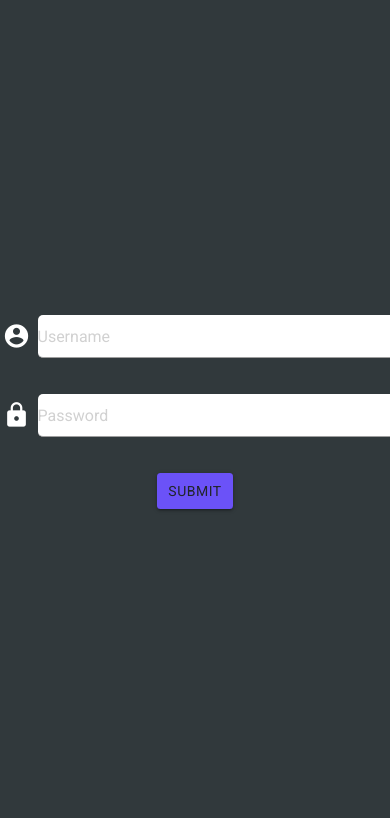
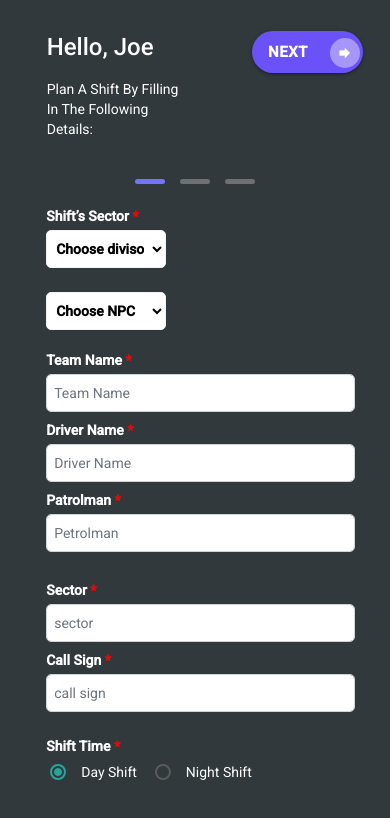
Before and after one commit to a9kitkumar/shift-manager-ta9, an Angular app: page /login in a window 390 px wide. Shown: the top 818 px of the page. Built offline with nearby package versions, Linux system fonts and the light colour scheme.

Commit message:
responsive issue

```diff
--- a/src/app/components/home/home.component.css
+++ b/src/app/components/home/home.component.css
@@ -1,6 +1,7 @@
  .signform {
   text-transform: capitalize;
   padding: 8% 8% 0% 8%;
+  height: 100vh;
  }
 
  section.ownSection .container {
@@ -16,7 +17,45 @@
    width: 120px;
  }
  .ownLocation{
-  margin-right: 4px;
+  margin-right: 8px;
+  width: 10px;
+ }
+ .iconWrite{
+  background: #7375f8;
+  width: 225px;
+  border-radius: 50%;
+  height: 225px;
+  padding: 38px;
+  display: inline-block;
+ }
+ .headingFinal
+ {
+  text-align: left;
+  font-size: 14px;
+  letter-spacing: 0px;
+  color: #FFFFFF;
+  opacity: 1;
+ }
+ .finish li{
+  display: flex;
+  /* align-items: center; */
+  justify-content: space-between;
+  padding-right: 30px;
+ }
+ .finish1 li{
+  display: flex;
+  /* align-items: center; */
+  justify-content: space-between;
+  padding-right: 10px;
+ }
+ .writeimg{
+  top: -6px;
+  background-color: transparent;
+  position: absolute;
+  width: 345px;
+  height: 226px;
+  left: -55px;
+  bottom: 0px;
  }
  .startTime
  {
@@ -28,6 +67,7 @@
   font-size: 14px;
   margin-right:5px;
  }
+
  .endTime
  {
   font-weight: 500;
@@ -37,13 +77,24 @@
   border-radius: 5px;
   font-size: 14px;
  }
+ .ownTable td th{
+  padding: 0px 5px!important;
+ }
+ input.ownInput {
+  width: 30px!important;
+  border-bottom: 0!important;
+  color: #000;
+
+}
  .location{
   display: flex;
-  max-width: 70px;
+  width: 90px;
   background-color: #7375f8;
   justify-content: center;
-  padding: 6px 6px;
+  padding: 0px 0px;
   border-radius: 49px;
+  height: 28px;
+  align-items: center;
  }
  .bg-purple{
   background-color: #7375f8;
@@ -58,31 +109,41 @@
   background-color: #7375f8;
   border-radius: 50%;
   width: 100%;
-  position: absolute;
+  position: fixed;
   right: 40px;
 }
 .ownTextArea
 {
+
   background-color: #fff;
-  color: black;
+  color: gray;
   margin-top: 0px;
   margin-bottom: 0px;
   height: 75px;
   border-radius: 5px;
   font-size: 14px;
   padding: 5px;
+
 }
 .deleteicon
 {
   display: flex;
   justify-content: flex-start;
   align-items: center;
+  position: relative;
+  padding-left: 15px;
 }
-.ownDelete
-{
+
+.ownDelete {
   width: 100%;
   max-width: 18px;
   margin-right: 18px;
+  position: relative;
+  left: -28px;
+  top: 0px;
+}
+.form-group {
+  margin-bottom: 0;
 }
  .ownHeading {
    text-align: left;
@@ -91,7 +152,7 @@
    opacity: 1;
    font-size: 14px;
    font-weight: 600;
-   margin-bottom: 10px!important;
+   margin-bottom: 4px!important;
    padding-left: 0 !important;
  }
 
@@ -101,14 +162,52 @@
   padding: 5px;
   border: 1px solid #f2f2f2;
   border-radius: 5px;
-   height: 45px;
-   /* color: var(--unnamed-color-000000); */
+  height: 38px;
   text-align: left;
   font-size: 14px;
   letter-spacing: 0px;
   color: #000000;
-   font-weight: 600;
  }
+ option:first-child {
+  margin-top: -2px;
+  padding-top: 0px!important;
+  position: relative;
+}
+
+select {
+  outline: none!important;
+}
+
+select option {
+  background-color: white;
+  color: black;
+}
+
+.header {
+  display: flex;
+  justify-content: center;
+  align-items: center;
+  width: 100%;
+  height: 20px;
+  z-index: 10;
+  margin-bottom: 15px;
+}
+.header .indicator {
+  position: relative;
+  display: inline-block;
+  width: 30px;
+  height: 5px;
+  border-radius: 70px;
+  margin-left: 15px;
+  background-color: #6e7071;
+}
+div.header span.active {
+  background-color: #7375f8;
+}
+.header .indicator:first-of-type {
+  margin-left: 0;
+}
+
 
  .form-control {
    display: block !important;
@@ -124,22 +223,22 @@
    border: 1px solid #ced4da !important;
    border-radius: 5px !important;
    box-sizing: border-box !important;
-   height: 45px !important;
+   height: 38px !important;
    transition: border-color .15s ease-in-out, box-shadow .15s ease-in-out !important;
  }
 
  .contentHeading {
   text-align: left;
-   font-size: 32px;
+  font-size: 28px;
   letter-spacing: 0px;
-   color: #FFFFFF;
+  color: #d4d2d2;
  }
 
  .contentHeadingParah {
    text-align: left;
-   font-size: 18px;
+   font-size: 16px;
    letter-spacing: 0px;
-   color: #FFFFFF;
+   color: #d4d2d2;
  }
 
  /* .second {
@@ -244,14 +343,112 @@ li {
 
  .button-next {
   background: #6b52f8;
-   border-radius: 19px;
+  border-radius: 98px;
+  height: 42px;
+  padding-left: 15px;
+  color: #fff;
+  font-size: 15px;
+  font-weight: 600;
  }
 
  .next-button {
-   font-size: 2.4rem;
-   /* line-height: inherit; */
-   border-radius: 40px;
-   /* padding-top: 0px; */
-   margin: 1px -15px 0px 12px;
+  font-size: 16px;
+  border-radius: 50%;
+  margin: -3px -8px -11px 22px;
   background-color: #a696f8;
+  padding: 3px 7px;
  }
+.own-signature-field{
+  width: 100%!important;
+  padding: 0px!important;
+  margin: 0px;
+}
+.own-signature-field input, .own-signature-field select, .own-signature-field textarea{
+  min-width: 290px!important;
+  width:100%;
+}
+.disabled-dark{
+  color:#cac9c9!important;
+}
+
+/* td {
+  padding: .75rem;
+  vertical-align: middle;
+  border-bottom: 1px solid #636363;
+} */
+tr {
+  border-bottom: 2px solid #565656;
+}
+.table thead th {
+  vertical-align: bottom;
+  border-bottom: 0;
+}
+.table td, .table th {
+  padding: .75rem;
+  vertical-align: middle;
+  border-top: 0;
+}
+
+@media(max-width:776px){
+  .writeimg {
+    top: -6px;
+    background-color: transparent;
+    position: absolute;
+    width: 345px;
+    height: 226px;
+    left: 6%;
+    bottom: 0px;
+  }
+  .row.summery .col-md-3 {
+    text-align: center;
+}
+.finish1 li .col-md-3 {
+  text-align: left!important;
+}
+.finish1 li .col-md-9
+{
+  text-align: right;
+  padding-right: 15px!important;
+  padding-bottom: 10px;
+}
+.contentHeading {
+  text-align: left;
+  font-size: 24px;
+  letter-spacing: 0px;
+  color: #FFFFFF;
+}
+.contentHeadingParah {
+  text-align: left;
+  font-size: 14px;
+  letter-spacing: 0px;
+  color: #FFFFFF;
+}
+.signform .row .right-align span button {
+  margin-top: 10px!important;
+}
+select {
+  background-color: #fff;
+  width: 120px;
+  padding: 5px;
+  border: 1px solid #f2f2f2;
+  border-radius: 5px;
+  height: 38px;
+  text-align: left;
+  font-size: 14px;
+  letter-spacing: 0px;
+  color: #000000;
+  font-weight: 600;
+}
+.ownTextArea {
+  background-color: #fff;
+  color: black;
+  margin-top: 0px;
+  margin-bottom: 0px;
+  height: 75px;
+  border-radius: 5px;
+  font-size: 14px;
+  padding: 5px;
+  width: 210px;
+}
+
+}
--- a/src/app/components/home/home.component.html
+++ b/src/app/components/home/home.component.html
@@ -9,7 +9,7 @@
         </div>
       </div>
       <div class="col s12 m6 right-align">
-        <img (click)="nextButton('1')" src="../../../assets/img/next.svg" class="arrowsvg">
+        <!-- <img (click)="nextButton('1')" src="../../../assets/img/next.svg" class="arrowsvg"> -->
 
         <!-- <svg (click)="nextButton('1')" class="arrowsvg" xmlns="http://www.w3.org/2000/svg" width="164" height="59"
           viewBox="0 0 164 59" style="
@@ -50,14 +50,20 @@
             <path class="d" d="M4094.5,247.98l5.818,4.687-5.818,4.9" transform="translate(-2335.996 3.914)"></path>
           </g>
         </svg> -->
-        <!-- <button class="btn waves-effect waves-light button-next" type="submit" name="action"
-          (click)="nextButton('1')"><i class="material-icons right next-button">forward</i>Next</button> -->
+        <button class="btn waves-effect waves-light button-next" type="submit" name="action"
+          (click)="nextButton('1')"><i class="material-icons right next-button">forward</i>Next</button>
       </div>
     </div>
+    <div class="header">
+      <span class="indicator active"></span>
+      <span class="indicator"></span>
+      <span class="indicator"></span>
+    </div>
+
     <div class="pl-0">
       <div class="col-md-9">
         <div class="row">
-          <div class="form-group col-md-4">
+          <div class="form-group col-md-4 pr-1">
             <label class="label-class required ownHeading">Shift’s Sector</label>
             <select class="browser-default">
               <option value="" selected disabled>Choose divison</option>
@@ -66,8 +72,8 @@
               <option value="3">Option 3</option>
             </select>
           </div>
-          <div class="form-group col-md-4">
-            <label style="visibility: hidden;">Shift sector</label>
+          <div class="form-group col-md-4 pr-1">
+            <label style="visibility: hidden;" class="label-class required ownHeading"></label>
             <select class="browser-default">
               <option value="" disabled selected>Choose NPC</option>
               <option value="1">Option 1</option>
@@ -77,32 +83,32 @@
           </div>
         </div>
         <div class="row">
-          <div class="form-group col-md-4">
+          <div class="form-group col-md-4 pr-1">
             <label class="label-class required ownHeading">Team Name</label>
             <input type="text" name="Name" class="form-control" placeholder="Team Name" autocomplete="on" required>
 
           </div>
-          <div class="form-group col-md-4">
+          <div class="form-group col-md-4 pr-1">
             <label class="label-class required ownHeading">Driver Name</label>
             <input type="text" name="Name" class="form-control" placeholder="Driver Name" autocomplete="on" required>
           </div>
-          <div class="form-group col-md-4">
+          <div class="form-group col-md-4 pr-1">
             <label class="label-class required ownHeading">Patrolman</label>
             <input type="text" name="Name" class="form-control" placeholder="Petrolman" autocomplete="on" required>
           </div>
         </div>
         <div class="row">
-          <div class="form-group col-md-4">
+          <div class="form-group col-md-4 pr-1">
             <label class="label-class required ownHeading">Sector</label>
             <input type="text" name="Name" class="form-control" placeholder="sector" required>
           </div>
-          <div class="form-group col-md-4">
+          <div class="form-group col-md-4 pr-1">
             <label class="label-class required ownHeading">Call sign</label>
             <input type="text" name="Name" class="form-control" placeholder="call sign" required>
           </div>
         </div>
         <div class="row">
-          <div class="form-group col-md-4">
+          <div class="form-group col-md-4 pr-1">
 
             <label class="label-class required ownHeading col s12 m12 set-margin">Shift time</label>
             <div class="form-group">
@@ -135,9 +141,10 @@
           <p class="contentHeadingParah">Plan a shift by filling in the following details:</p>
         </div>
       </div>
+
       <div class="col s12 m6 right-align">
         <span class="mr-3">
-          <svg (click)="backButton('2')" clas="cursorPointer" xmlns="http://www.w3.org/2000/svg" width="44" height="44" viewBox="0 0 44 44">
+          <!-- <svg (click)="backButton('2')" clas="cursorPointer" xmlns="http://www.w3.org/2000/svg" width="44" height="44" viewBox="0 0 44 44">
             <defs>
               <style>
                 .a {
@@ -158,21 +165,49 @@
               <line class="b" x1="9.358" transform="translate(4.718 4.69)" />
               <path class="b" d="M4100.318,247.98l-5.818,4.687,5.818,4.9" transform="translate(-4094.5 -247.98)" />
             </g>
+          </svg> -->
+          <svg (click)="backButton('2')" class="cursorPointer" xmlns="http://www.w3.org/2000/svg" width="44" height="44" viewBox="0 0 44 44">
+            <defs>
+              <style>
+                .a {
+                  fill: #939090;
+                }
+
+                .b {
+                  fill: none;
+                  stroke: #fff;
+                  stroke-linecap: round;
+                  stroke-width: 4px;
+                }
+
+              </style>
+            </defs>
+            <circle class="a" cx="22" cy="22" r="22" />
+            <g transform="translate(14.677 16.893)">
+              <line class="b" x1="9.358" transform="translate(4.718 4.69)" />
+              <path class="b" d="M4100.318,247.98l-5.818,4.687,5.818,4.9" transform="translate(-4094.5 -247.98)" />
+            </g>
           </svg>
         </span>
         <span>
-          <img src="../../../assets/img/next.svg" (click)="nextButton('2')" class="arrowsvg">
+          <button class="btn waves-effect waves-light button-next" type="submit" name="action"
+            (click)="nextButton('2')"><i class="material-icons right next-button">forward</i>Next</button>
+          <!-- <img src="../../../assets/img/next.svg" (click)="nextButton('2')" class="arrowsvg"> -->
         </span>
       </div>
     </div>
-
-    <div>
-      <table class="responsive-table highlight">
+    <div class="header">
+      <span class="indicator active"></span>
+      <span class="indicator"></span>
+      <span class="indicator"></span>
+    </div>
+    <div class="table-responsive">
+      <table class="table">
         <thead>
           <tr>
-            <th width="10%">SR.No.</th>
-            <th>Time</th>
-            <th>Location</th>
+            <th class="text-center">SR.No.</th>
+            <th class="pl-5">Time</th>
+            <th class="pl-4">Location</th>
             <th>Specific Purpose</th>
             <th>Reason For Deviation</th>
           </tr>
@@ -191,16 +226,20 @@
               </span>
             </td>
             <td>
-              <span class="startTime">10:22</span>
-              <span class="endTime">10:22</span>
+              <span class="startTime">
+                <input type="text" class="ownInput" placeholder="10.00">
+              </span>
+              <span class="endTime">
+                <input type="text" class="ownInput" placeholder="10.00">
+              </span>
             </td>
             <td>
-              <span class="location">
+              <button class="location btn">
                 <span class="bg-purple">
                   <img class="bg-purple ownLocation" src="../../../assets/img/location.svg">
                 </span>
                 <span class="bg-purple">Pick</span>
-              </span>
+              </button>
             </td>
             <td>
               <div class="input-field col s12 m6 pl-0">
@@ -215,7 +254,7 @@
               </div>
             </td>
             <td>
-              <div class="input-field col s12 m2 pl-0">
+              <div class="input-field col s12 m-0 pl-0">
                 <textarea class="ownTextArea">Type Here</textarea>
               </div>
             </td>
@@ -236,12 +275,12 @@
               <span class="endTime">10:22</span>
             </td>
             <td>
-              <span class="location">
+              <button class="location btn">
                 <span class="bg-purple">
                   <img class="bg-purple ownLocation" src="../../../assets/img/location.svg">
                 </span>
                 <span class="bg-purple">Pick</span>
-              </span>
+              </button>
             </td>
             <td>
               <div class="input-field col s12 m6 pl-0">
@@ -256,48 +295,7 @@
               </div>
             </td>
             <td>
-              <div class="input-field col s12 m2 pl-0">
-                <textarea class="ownTextArea">Type Here</textarea>
-              </div>
-            </td>
-          </tr>
-          <tr>
-            <td>
-              <span class="deleteicon">
-                <span>
-                  <img class="ownDelete" src="../../../assets/img/trash.svg">
-                </span>
-                <span>
-                  2
-                </span>
-              </span>
-            </td>
-            <td>
-              <span class="startTime">10:22</span>
-              <span class="endTime">10:22</span>
-            </td>
-            <td>
-              <span class="location">
-                <span class="bg-purple">
-                  <img class="bg-purple ownLocation" src="../../../assets/img/location.svg">
-                </span>
-                <span class="bg-purple">Pick</span>
-              </span>
-            </td>
-            <td>
-              <div class="input-field col s12 m6 pl-0">
-                <select class="browser-default">
-                  <option value="" disabled selected>Choose divison</option>
-                  <option value="1">Option 1</option>
-                  <option value="2">Option 2</option>
-                  <option value="3">Option 3</option>
-                  <option value="4">Option 4</option>
-                  <option value="5">Other.......</option>
-                </select>
-              </div>
-            </td>
-            <td>
-              <div class="input-field col s12 m2 pl-0">
+              <div class="input-field col s12 m-0 pl-0">
                 <textarea class="ownTextArea">Type Here</textarea>
               </div>
             </td>
@@ -307,7 +305,7 @@
       </table>
       <!-- </div> -->
       <span>
-        <img class="ownAddImg" src="../../../assets/img/x.svg" (click)="addDetails()">
+        <img class="ownAddImg cursorPointer" src="../../../assets/img/x.svg" (click)="addDetails()">
       </span>
     </div>
   </div>
@@ -317,9 +315,79 @@
 <!-- =================================Third Slide============================ -->
 
 <section *ngIf="stepThree">
+  <div class="signform">
+
+  <div class="row">
+    <div class="col s12 m6">
+      <div style="margin-left: 10px; color: #fff; ">
+        <h2 class="contentHeading">Hello, Joe</h2>
+        <p class="contentHeadingParah">Plan a shift by filling in the following details:</p>
+      </div>
+    </div>
+
+    <div class="col s12 m6 right-align">
+      <span class="mr-3">
+        <!-- <svg (click)="backButton('2')" clas="cursorPointer" xmlns="http://www.w3.org/2000/svg" width="44" height="44" viewBox="0 0 44 44">
+          <defs>
+            <style>
+              .a {
+                fill: #7375f8;
+              }
+
+              .b {
+                fill: none;
+                stroke: #fff;
+                stroke-linecap: round;
+                stroke-width: 4px;
+              }
+
+            </style>
+          </defs>
+          <circle class="a" cx="22" cy="22" r="22" />
+          <g transform="translate(14.677 16.893)">
+            <line class="b" x1="9.358" transform="translate(4.718 4.69)" />
+            <path class="b" d="M4100.318,247.98l-5.818,4.687,5.818,4.9" transform="translate(-4094.5 -247.98)" />
+          </g>
+        </svg> -->
+        <svg (click)="backButton('3')" class="cursorPointer" xmlns="http://www.w3.org/2000/svg" width="44" height="44" viewBox="0 0 44 44">
+          <defs>
+            <style>
+              .a {
+                fill: #939090;
+              }
+
+              .b {
+                fill: none;
+                stroke: #fff;
+                stroke-linecap: round;
+                stroke-width: 4px;
+              }
+
+            </style>
+          </defs>
+          <circle class="a" cx="22" cy="22" r="22" />
+          <g transform="translate(14.677 16.893)">
+            <line class="b" x1="9.358" transform="translate(4.718 4.69)" />
+            <path class="b" d="M4100.318,247.98l-5.818,4.687,5.818,4.9" transform="translate(-4094.5 -247.98)" />
+          </g>
+        </svg>
+      </span>
+      <span>
+        <button class="btn waves-effect waves-light button-next" type="submit" name="action"
+          (click)="nextButton('3')"><i class="material-icons right next-button">forward</i>Finish</button>
+        <!-- <img src="../../../assets/img/next.svg" (click)="nextButton('2')" class="arrowsvg"> -->
+      </span>
+    </div>
+  </div>
+  <div class="header">
+    <span class="indicator active"></span>
+    <span class="indicator"></span>
+    <span class="indicator"></span>
+  </div>
+
   <div class="second">
 
-    <button class="btn waves-effect waves-light button-next" type="submit" name="action" (click)="backButton('3')"><i
+    <!-- <button class="btn waves-effect waves-light button-next" type="submit" name="action" (click)="backButton('3')"><i
         class="material-icons right next-button">arrow_back</i></button>
     <button class="btn waves-effect waves-light button-next" type="submit" name="action" (click)="nextButton('3')"><i
         class="material-icons right next-button">check</i>Finish</button>
@@ -330,24 +398,41 @@
       <p>plan a shift by filling in the following Detail:</p>
 
 
-    </div>
+    </div> -->
     <div class="row summery">
 
-      <div class="col s12 m3">
-        <img src="logo.png" width="200">
+      <div class="col-md-3">
+        <div class="iconWrite">
+          <img class="writeimg" src="../../../assets/img/group.svg" width="200">
         </div>
-      <div class="col s12 m3">
-        <h6>Shift Summery</h6>
-        <li><label>Divison</label><span></span></li>
-        <li><label>NPC</label><span></span></li>
-        <li><label>Team</label><span></span></li>
-        <li><label>Driver</label><span></span></li>
-        <li><label>Petrolman</label><span></span></li>
-        <li><label>Call Sign</label><span></span></li>
-        <li><label>Sector</label><span></span></li>
+      </div>
+      <div class="col-md-2">
+        <div class="finish">
+          <h6 class="headingFinal">Shift Summery</h6>
+          <li><label>Divison</label><span>Text</span></li>
+          <li><label>NPC</label><span>Text</span></li>
+          <li><label>Team</label><span>Text</span></li>
+          <li><label>Driver</label><span>Text</span></li>
+          <li><label>Petrolman</label><span>Text</span></li>
+          <li><label>Call Sign</label><span>Text</span></li>
+          <li><label>Sector</label><span>Text</span></li>
+        </div>
 
       </div>
-      <div class="col s12 m3">
+      <div class="col-md-4">
+        <div class="finish1">
+          <h6 class="headingFinal">Schedule</h6>
+          <li><label class="col-md-3 pl-0">Divison</label><span class="col-md-9 pr-0">Text</span></li>
+          <li><label class="col-md-3 pl-0">NPC</label><span class="col-md-9 pr-0"> Text</span></li>
+          <li><label class="col-md-3 pl-0">Team</label><span class="col-md-9 pr-0 disabled-dark">River Vally Road, Clarke Quay Blk 3A-3E, Liang Court, The Foothils at Fort Canning Park</span></li>
+          <li><label class="col-md-3 pl-0 " >Driver</label><span class="col-md-9 pr-0 ">Text</span></li>
+          <li><label class="col-md-3 pl-0">Petrolman</label><span class="col-md-9 pr-0">Text</span></li>
+          <li><label class="col-md-3 pl-0">Call Sign</label><span class="col-md-9 pr-0">Text</span></li>
+          <li><label class="col-md-3 pl-0">Sector</label><span class="col-md-9 pr-0">Text</span></li>
+        </div>
+
+      </div>
+      <!-- <div class="col s12 m3">
         <h6>Schedule</h6>
         <li>
           <label>08:12 - 09:12</label><span></span>
@@ -370,16 +455,22 @@
         <li>
           <label>08:12 - 09:12</label><span></span>
         </li>
-      </div>
-      <div>
-        <div class="col s12 m3 input-field">
-          <h6>Other Signature</h6>
+      </div> -->
+      <div class="col-md-2">
+        <div class="col s12 m3 input-field own-signature-field">
+          <h6 class="headingFinal">Other Signature</h6>
           <!-- <span><img src="sign.png" width="100"></span><br> -->
 
-          <label>Full Name</label>
-          <input type="text" name="name" placeholder="Name" autocomplete="off"><br>
+          <div>
+            <textarea _ngcontent-rvo-c46="" class="ownTextArea">Type Here</textarea>
+          </div>
 
-          <label>Rank</label>
+          <div _ngcontent-vbg-c46="" class="form-group mt-2">
+            <label _ngcontent-vbg-c46="" class="label-class required ownHeading">Team Name </label>
+            <input _ngcontent-vbg-c46="" type="text" name="Name" placeholder="Team Name" autocomplete="on" required="" class="form-control"></div>
+
+          <div class="form-group mt-2">
+            <label class="headingFinal required">Rank </label>
             <select class="browser-default">
               <option value="" disabled selected>Rank</option>
               <option value="1">Option 1</option>
@@ -390,4 +481,6 @@
         </div>
       </div>
     </div>
+  </div>
+  </div>
 </section>
--- a/src/app/routing/app-routing.module.ts
+++ b/src/app/routing/app-routing.module.ts
@@ -4,8 +4,8 @@ import { AuthComponent } from './../components/auth/auth.component';
 import { HomeComponent } from './../components/home/home.component'
 
 const routes: Routes = [
-  { path: '', component: HomeComponent },
-  { path: 'login', component: AuthComponent }
+  { path: 'login', component: HomeComponent },
+  { path: '', component: AuthComponent }
 ];
 
 @NgModule({
```
Also changed, not shown: src/assets/img/group.svg (added). Lines whose indentation alone changed are shown as unchanged.
